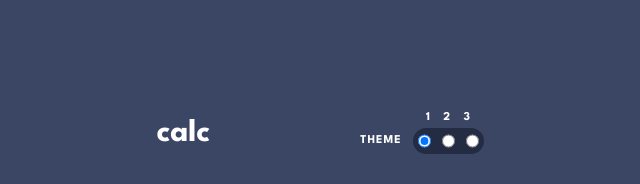
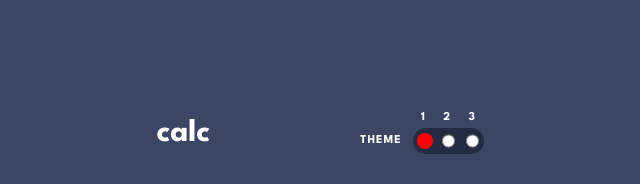
Before and after one commit to kashifawan981/calculator-app, a React (Create React App) app: page / in a window 1280 px wide. Shown: the top 184 px of the page, without its empty margins (320-960 px from the left). Built offline with nearby package versions, Linux system fonts and the light colour scheme.

Commit message:
toggle button started

```diff
--- a/src/components/CalcThemes/CalcThemes.jsx
+++ b/src/components/CalcThemes/CalcThemes.jsx
@@ -1,3 +1,4 @@
+// Import necessary libraries and styles
 import React, { useState, useEffect } from 'react';
 import style from './CalcThemes.module.css';
 
@@ -11,8 +12,7 @@ const CalcThemes = ({ onThemeChange }) => {
   }, [theme]);
 
   // Function to handle theme change.
-  const handleThemeChange = (event) => {
-    const newTheme = event.target.value;
+  const handleThemeChange = (newTheme) => {
     setTheme(newTheme);
     // Propagate theme change to parent component.
     onThemeChange(newTheme);
@@ -21,6 +21,12 @@ const CalcThemes = ({ onThemeChange }) => {
   // Function to update body class for global styling.
   const updateBodyClass = (selectedTheme) => {
     document.body.className = selectedTheme;
+  };
+
+  // Function to handle toggle switch change
+  const handleToggleChange = (event) => {
+    const newTheme = event.target.value;
+    handleThemeChange(newTheme);
   };
 
   return (
@@ -38,17 +44,31 @@ const CalcThemes = ({ onThemeChange }) => {
             ))}
           </div>
           <div className={style.toggle}>
-            {[1, 2, 3].map((num) => (
-              <input
-                key={num}
-                type="radio"
-                name="theme-type"
-                value={`theme${num}`}
-                id={`theme${num}`}
-                checked={theme === `theme${num}`}
-                onChange={handleThemeChange}
-              />
-            ))}
+            <input
+              type="radio"
+              name="theme-type"
+              value="theme1"
+              id="first"
+              checked={theme === 'theme1'}
+              onChange={() => handleToggleChange({ target: { value: 'theme1' } })}
+            />
+            <input
+              type="radio"
+              name="theme-type"
+              value="theme2"
+              id="second"
+              checked={theme === 'theme2'}
+              onChange={() => handleToggleChange({ target: { value: 'theme2' } })}
+            />
+            <input
+              type="radio"
+              name="theme-type"
+              value="theme3"
+              id="third"
+              checked={theme === 'theme3'}
+              onChange={() => handleToggleChange({ target: { value: 'theme3' } })}
+            />
+            <div className={style.ball}></div>
           </div>
         </div>
       </div>
--- a/src/components/CalcThemes/CalcThemes.module.css
+++ b/src/components/CalcThemes/CalcThemes.module.css
@@ -44,6 +44,7 @@
   display: flex;
   justify-content: space-evenly;
   align-items: baseline;
+  gap: 1rem;
 }
 
 .numbersContainer p {
@@ -82,3 +83,45 @@
     background-color: var(--background-toggle-keypad-theme3);
   }
 }
+
+/* Your existing CSS styles */
+
+.toggle {
+  position: relative;
+}
+
+.toggle .ball {
+  background: red;
+  /* opacity: .4; */
+  height: 1.6rem;
+  width: 1.6rem;
+  border-radius: 50%;
+  position: absolute;
+  /* top: 3px; */
+  transition: left 0.5s ease; /* Updated the transition property */
+}
+
+/* Updated styles for the ball position */
+.toggle input[type='radio']:first-of-type:checked ~ .ball {
+  left: 4px;
+}
+
+.toggle input[type='radio']:nth-of-type(2):checked ~ .ball {
+  left: 27.5px;
+}
+
+.toggle input[type='radio']:last-of-type:checked ~ .ball {
+  left: 51px;
+}
+
+.theme1 .toggle .ball {
+  background-color: red; /* Color for theme1 */
+}
+
+.theme2 .toggle .ball {
+  background-color: green; /* Color for theme2 */
+}
+
+.theme3 .toggle .ball {
+  background-color: yellow; /* Color for theme3 */
+}
```
